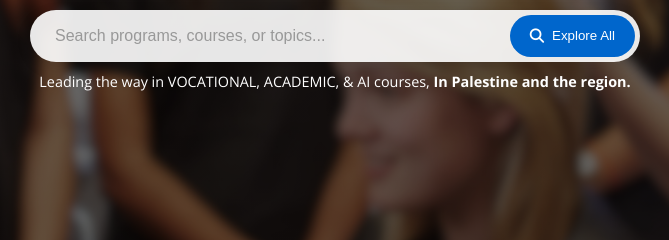
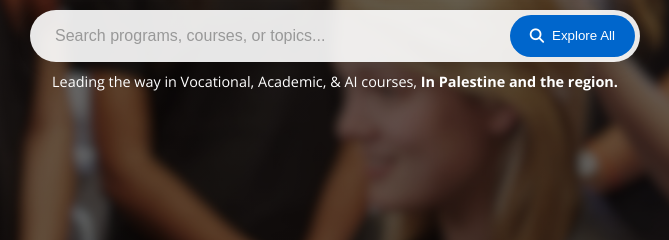
Before and after one commit to zaidbsousa/GalaxyPS, a plain HTML site: page index.html in a window 1280 px wide. Shown: the part 429-669 px from the top of the page, 297-966 px from the left. Drawn offline with nearby package versions, Linux system fonts and the light colour scheme.

Commit message:
index.html

```diff
--- a/index.html
+++ b/index.html
@@ -81,7 +81,7 @@
                     <button type="submit"><i class="fas fa-search"></i> <span class="button-text">Explore All</span></button>
                 </form>
             </div>
-            <p data-aos="fade-up" data-aos-delay="200">Leading the way in VOCATIONAL, ACADEMIC, & AI courses, <strong>In Palestine and the region.</strong></p>
+            <p data-aos="fade-up" data-aos-delay="200">Leading the way in Vocational, Academic, & AI courses, <strong>In Palestine and the region.</strong></p>
 
         </div>
         <!-- <div class="hero-highlight-bar">
```
